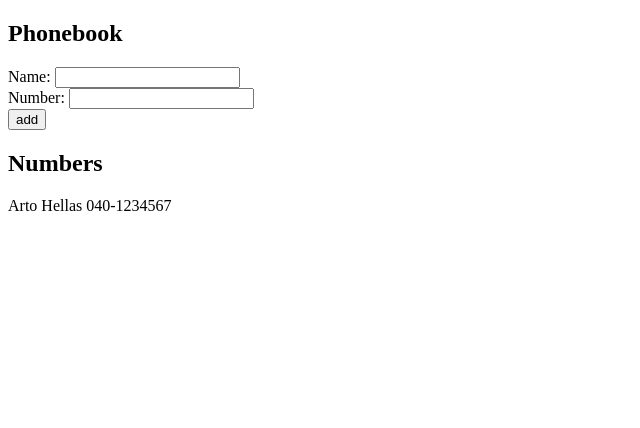
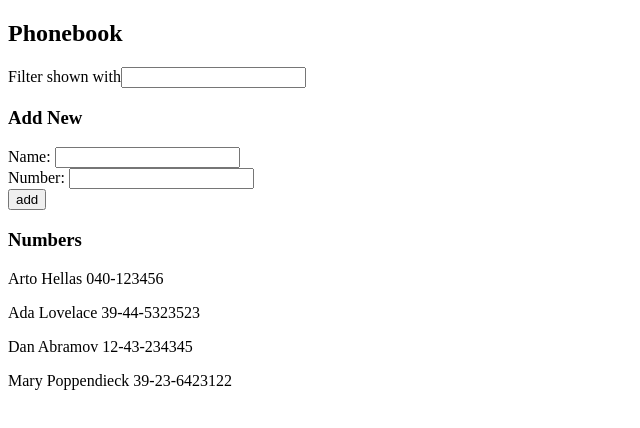
Before and after one commit to jamsdal/FullStackOpen, a React (Vite) app in the folder part2/Phonebook/: page / in a window 1280 px wide. Shown: the top 428 px of the page, without its empty margins (0-640 px from the left). Built offline with nearby package versions, Linux system fonts and the light colour scheme.

Commit message:
Exercise 2.9

```diff
--- a/part2/Phonebook/src/App.jsx
+++ b/part2/Phonebook/src/App.jsx
@@ -4,12 +4,21 @@
 
 const App = () => {
   const [persons, setPersons] = useState([
-    { name: 'Arto Hellas',
-      number: '040-1234567'
-    }
+    { name: 'Arto Hellas', number: '040-123456', id: 1 },
+    { name: 'Ada Lovelace', number: '39-44-5323523', id: 2 },
+    { name: 'Dan Abramov', number: '12-43-234345', id: 3 },
+    { name: 'Mary Poppendieck', number: '39-23-6423122', id: 4 }
   ])
   const [newName, setNewName] = useState('')
   const [newNumber, setNewNumber] = useState('')
+  const [filter, setFilter] = useState('')
+
+
+  const peopleToShow = persons.filter(person => person.name.toLowerCase().includes(filter.toLowerCase()))
+
+  const handleFilterChange = (event) => {
+    setFilter(event.target.value)
+  }
 
   const addPerson = (event) => {
     event.preventDefault();
@@ -38,6 +47,9 @@
   return (
     <div>
       <h2>Phonebook</h2>
+      Filter shown with
+      <input value={filter} onChange={handleFilterChange} />
+      <h3>Add New</h3>
       <form onSubmit={addPerson}>
         <div>
           Name: <input value={newName} onChange={handleNameChange}/>
@@ -49,9 +61,9 @@
           <button type="submit">add</button>
         </div>
       </form>
-      <h2>Numbers</h2>
+      <h3>Numbers</h3>
       {
-        persons.map(person => (
+        peopleToShow.map(person => (
           <DisplayPerson key={person.name} person={person} />
         ))
       }
```
